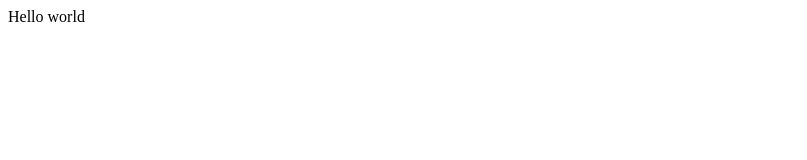
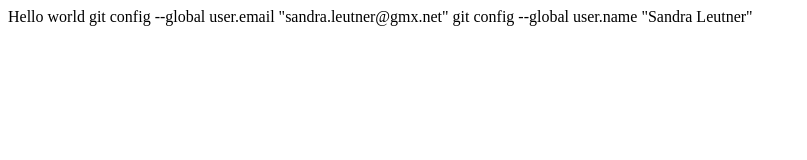
Before and after one commit to SandraLeutner/test, a plain HTML site: page index.html in a window 1280 px wide. Shown: the whole page, without its empty margins (0-807 px from the left). Drawn offline with Linux system fonts and the light colour scheme.

Commit message:
2. Version

```diff
--- a/index.html
+++ b/index.html
@@ -10,3 +10,6 @@
     Hello world
 </body>
 </html>
+
+git config --global user.email "sandra.leutner@gmx.net"
+git config --global user.name "Sandra Leutner"
```
